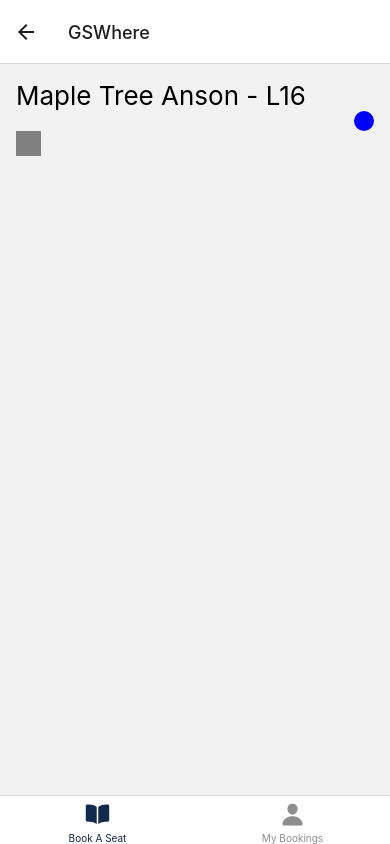
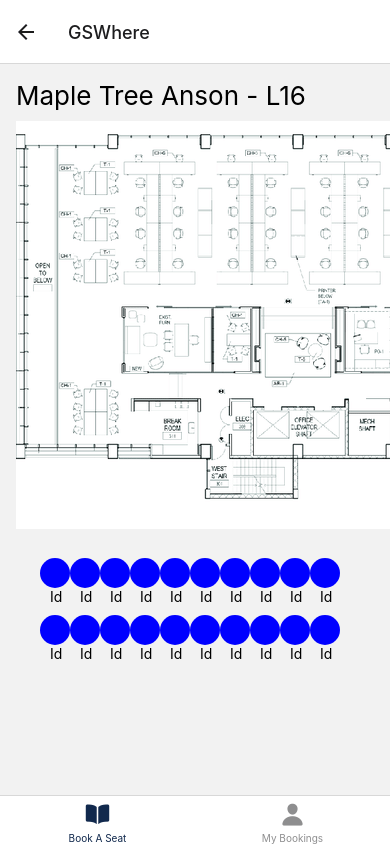
Before and after one commit to royleochan/GSWhere, a React Native app: screen /FloorPlan in a window 390 px wide. Both pictures are taken after a click on the button "LOGIN". Built offline with nearby package versions, Linux system fonts and the light colour scheme.

Commit message:
feat: add floor plan screen

```diff
--- a/babel.config.js
+++ b/babel.config.js
@@ -12,6 +12,7 @@ module.exports = function (api) {
             constants: "./src/constants",
             navigation: "./src/navigation",
             hooks: "./src/hooks",
+            utils: "./src/utils",
           },
         },
       ],
--- a/src/components/Seat.tsx
+++ b/src/components/Seat.tsx
@@ -1,7 +1,17 @@
+import { View, Text } from "react-native";
 import { Badge } from "react-native-paper";
 
 const Seat = () => {
-  return <Badge style={{ backgroundColor: "blue" }}></Badge>;
+  return (
+    <View
+      style={{
+        width: 20,
+      }}
+    >
+      <Badge size={30} style={{ backgroundColor: "blue" }}></Badge>
+      <Text>Id</Text>
+    </View>
+  );
 };
 
 export default Seat;
--- a/src/screens/FloorPlanScreen.tsx
+++ b/src/screens/FloorPlanScreen.tsx
@@ -1,15 +1,41 @@
-import { View, StyleSheet, Text } from "react-native";
+import { View, ScrollView, StyleSheet, Text } from "react-native";
+import { Image } from "react-native";
 
 import Seat from "components/Seat";
-import Desk from "components/Desk";
+import useChangeOrientation from "hooks/useChangeOrientation";
+import chunk from "utils/chunk.js";
 
 const FloorPlanScreen = () => {
+  useChangeOrientation("landscape");
+  const arr = [
+    1, 2, 3, 4, 5, 6, 7, 8, 9, 10, 11, 12, 13, 14, 15, 16, 17, 18, 19, 20,
+  ];
+
   return (
-    <View style={styles.container}>
+    <ScrollView style={styles.container}>
       <Text style={{ fontSize: 26 }}>Maple Tree Anson - L16</Text>
-      <Seat />
-      <Desk />
-    </View>
+      <View style={{ marginTop: 10 }}>
+        <Image source={require("../../assets/office.png")} />
+      </View>
+      <View style={{ margin: 24 }}>
+        {chunk(arr, 10).map((row, i) => {
+          return (
+            <View
+              key={i}
+              style={{
+                flexDirection: "row",
+                justifyContent: "space-evenly",
+                marginVertical: 5,
+              }}
+            >
+              {row.map((_, i) => (
+                <Seat key={i} />
+              ))}
+            </View>
+          );
+        })}
+      </View>
+    </ScrollView>
   );
 };
 
--- /dev/null
+++ b/src/utils/chunk.js
@@ -0,0 +1,10 @@
+const chunk = (array, chunkSize) => {
+  const result = [];
+  for (let i = 0; i < array.length; i += chunkSize) {
+    const chunk = array.slice(i, i + chunkSize);
+    result.push(chunk);
+  }
+  return result;
+};
+
+export default chunk;
```
Also changed, not shown: assets/office.png (added).
